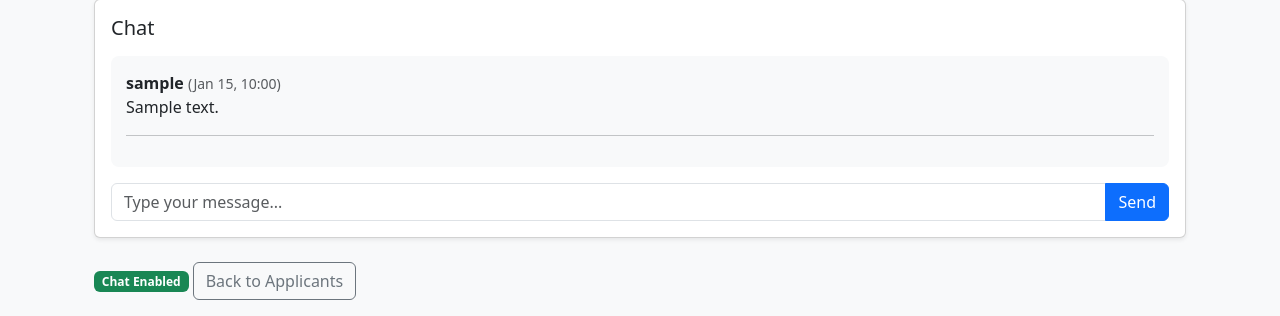
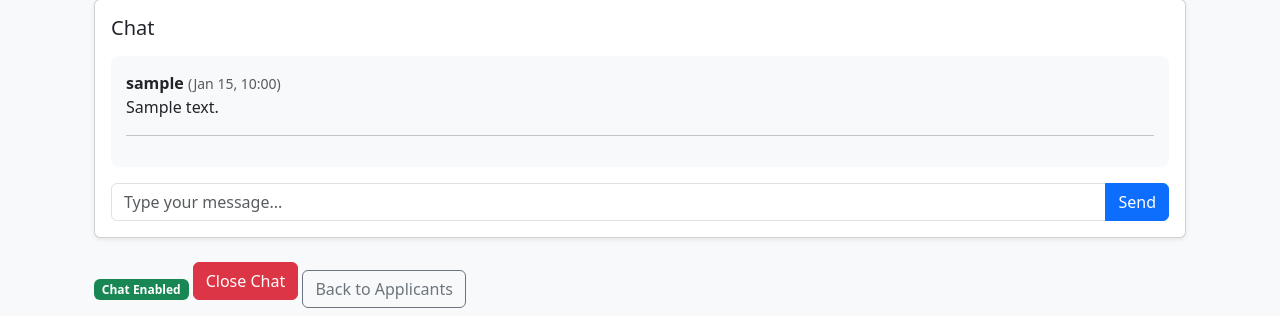
Before and after one commit to PranjaSidhwani1/ReferNow, a Django app: page /api/referrals/candidate/1/ in a window 1280 px wide. Shown: the part 697-1013 px from the top of the page. Run offline with Django 5.2, Linux system fonts and the light colour scheme; a user stored in the database is signed in; tables that the repository leaves empty hold one stand-in row (values such as "Sample post").

Commit message:
dedicated chat interface for applicant

```diff
--- a/referrals/urls.py
+++ b/referrals/urls.py
@@ -5,7 +5,7 @@ from .views import (
     post_list_page
 )
 
-from .views import create_post_page, apply_referral, my_applications_dashboard, my_posts_dashboard, post_applicants, profile_detail, update_application_status, candidate_detail, open_chat
+from .views import create_post_page, apply_referral, my_applications_dashboard, my_posts_dashboard,post_applicants, profile_detail, update_application_status, candidate_detail, open_chat,candidate_chat,toggle_chat
 
 
 urlpatterns = [
@@ -25,4 +25,7 @@ urlpatterns = [
     path("application/<int:app_id>/<str:action>/", update_application_status, name="update_application_status"),
     path("candidate/<int:app_id>/",candidate_detail, name="candidate_detail"),
     path("open-chat/<int:app_id>/",open_chat,name="open_chat"),
+    path("chat/<int:app_id>/",candidate_chat,name="candidate_chat"),
+    path("application/<int:app_id>/toggle-chat/", toggle_chat,name="toggle_chat"),
+
 ]
--- a/referrals/views.py
+++ b/referrals/views.py
@@ -247,3 +247,47 @@ def open_chat(request, app_id):
     application.save()
 
     return redirect("candidate_detail", app_id=app_id)
+
+@login_required
+def candidate_chat(request, app_id):
+    application = get_object_or_404(
+        Application,
+        id=app_id,
+        applicant=request.user
+    )
+
+    if not application.chat_enabled:
+        return render(request, "chat_closed.html")
+
+    if request.method == "POST":
+        message = request.POST.get("message")
+
+        if message:
+            ChatMessage.objects.create(
+                application=application,
+                sender=request.user,
+                message=message
+            )
+
+        return redirect("candidate_chat", app_id=app_id)
+
+    messages = application.messages.select_related("sender").order_by("timestamp")
+
+    return render(request, "candidate_chat.html", {
+        "application": application,
+        "messages": messages
+    })
+
+
+@login_required
+def toggle_chat(request, app_id):
+    application = get_object_or_404(
+        Application,
+        id=app_id,
+        referral__referrer=request.user  # only referrer can toggle
+    )
+
+    application.chat_enabled = not application.chat_enabled
+    application.save()
+
+    return redirect("candidate_detail", app_id=app_id)
--- a/templates/candidate_detail.html
+++ b/templates/candidate_detail.html
@@ -141,6 +141,18 @@
         <span class="badge bg-success">Chat Enabled</span>
     {% endif %}
 
+    {% if application.chat_enabled %}
+        <a href="{% url 'toggle_chat' application.id %}"
+        class="btn btn-danger mb-3">
+            Close Chat
+        </a>
+    {% else %}
+        <a href="{% url 'toggle_chat' application.id %}"
+        class="btn btn-info mb-3">
+            Open Chat
+        </a>
+    {% endif %}
+
     <!-- Back Button -->
     <a href="{% url 'post_applicants' application.referral.id %}"
        class="btn btn-outline-secondary">
--- a/templates/my_applications.html
+++ b/templates/my_applications.html
@@ -30,8 +30,8 @@
         <!-- CHAT COLUMN -->
         <td>
             {% if app.chat_enabled %}
-                <a href="{% url 'candidate_detail' app.id %}"
-                   class="btn btn-sm btn-primary">
+                <a href="{% url 'candidate_chat' app.id %}"
+                class="btn btn-sm btn-primary">
                     Open Chat
                 </a>
             {% else %}
```
Also changed, not shown: templates/candidate_chat.html (added, +42 -0 lines).
